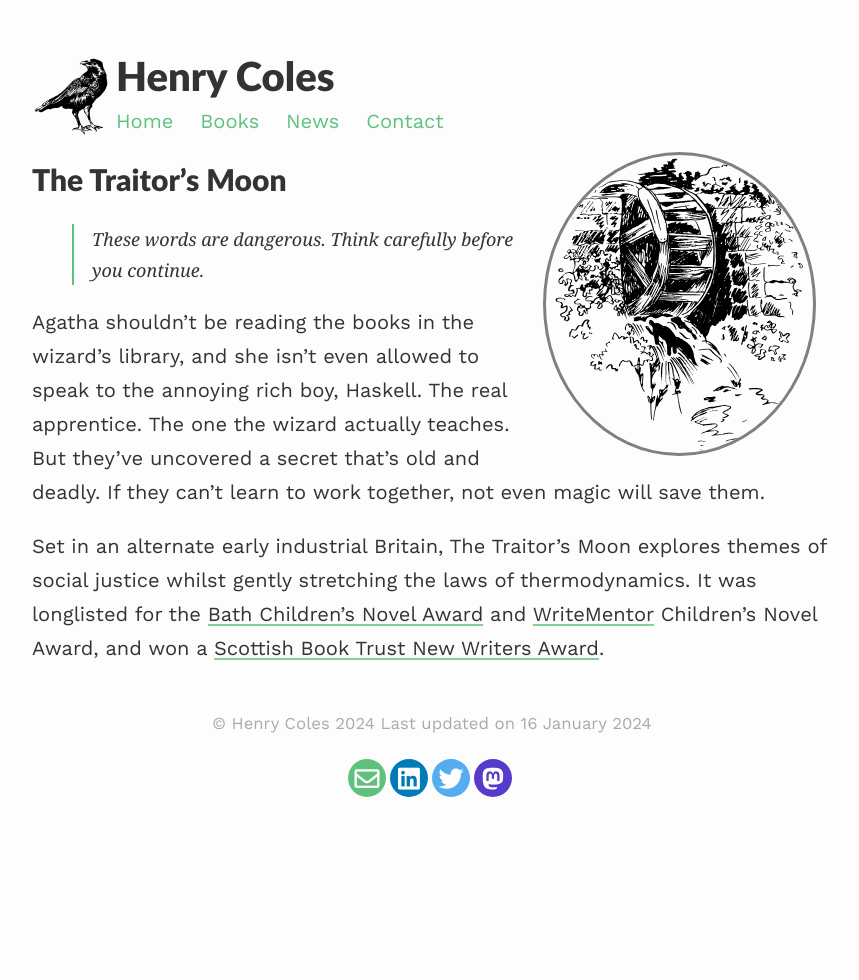
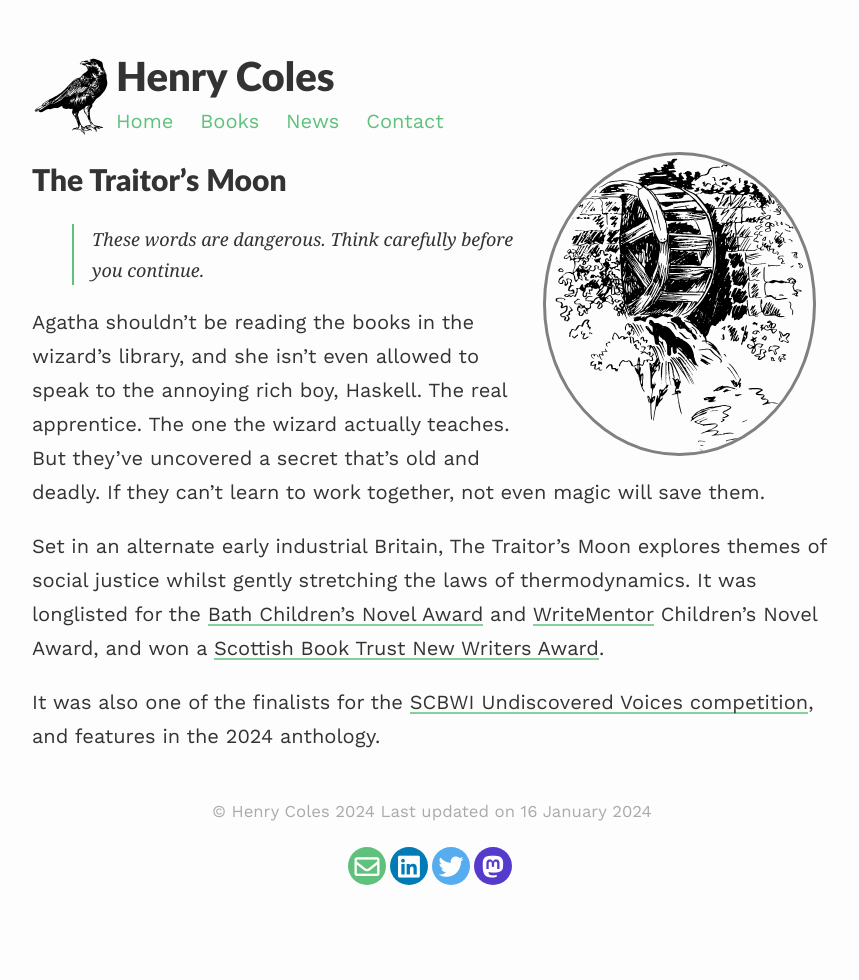
Before and after one commit to hcoles/henrycoles, a Jekyll site: the page built from _books/the_traitors_moon.md, in a window 1280 px wide. Shown: the whole page, without its empty margins (208-1067 px from the left). Built offline with Jekyll 4.4.1, drawn with Linux system fonts in a browser that asks for light colours; nearby versions of some CDN libraries.

Commit message:
add uv to traitors moon

```diff
--- a/_books/the_traitors_moon.md
+++ b/_books/the_traitors_moon.md
@@ -15,3 +15,5 @@ published: true
 Agatha shouldn't be reading the books in the wizard's library, and she isn't even allowed to speak to the annoying rich boy, Haskell. The real apprentice. The one the wizard actually teaches. But they've uncovered a secret that's old and deadly. If they can't learn to work together, not even magic will save them.
 
 Set in an alternate early industrial Britain, The Traitor's Moon explores themes of social justice whilst gently stretching the laws of thermodynamics. It was longlisted for the [Bath Children's Novel Award](https://bathnovelaward.co.uk/childrens-novel-award/) and [WriteMentor](https://write-mentor.com/) Children's Novel Award, and won a [Scottish Book Trust New Writers Award](https://www.scottishbooktrust.com/writing-and-authors/new-writers-awards/this-years-new-writers).
+
+It was also one of the finalists for the [SCBWI Undiscovered Voices competition](https://www.undiscoveredvoices.com/?page_id=1106), and features in the 2024 anthology.
```
